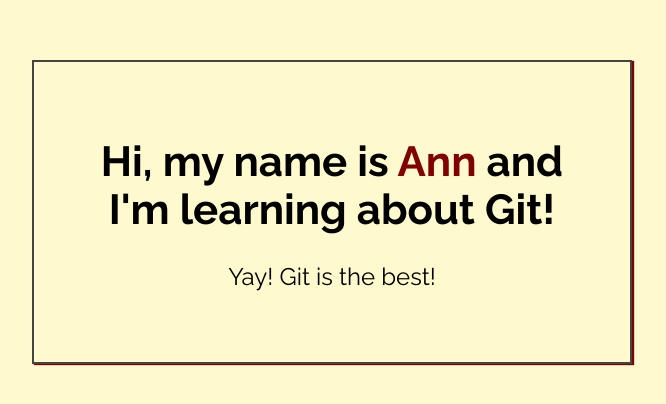
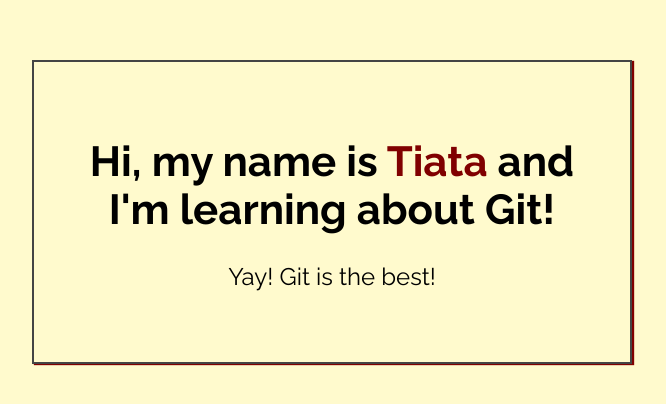
Before and after one commit to devtiata/my-first-repo, a plain HTML site: page index.html in a window 1280 px wide. Shown: the part 188-592 px from the top of the page, without its empty margins (308-974 px from the left). Drawn offline with Linux system fonts and the light colour scheme.

Commit message:
Added name to index.html

```diff
--- a/index.html
+++ b/index.html
@@ -14,7 +14,7 @@
 <body>
 
     <div class="greeting">
-        <h1>Hi, my name is <span class="highlight">Ann</span> and I'm learning about Git! </h1>
+        <h1>Hi, my name is <span class="highlight">Tiata</span> and I'm learning about Git! </h1>
 
         <p>Yay! Git is the best!</p>
     </div>
```
